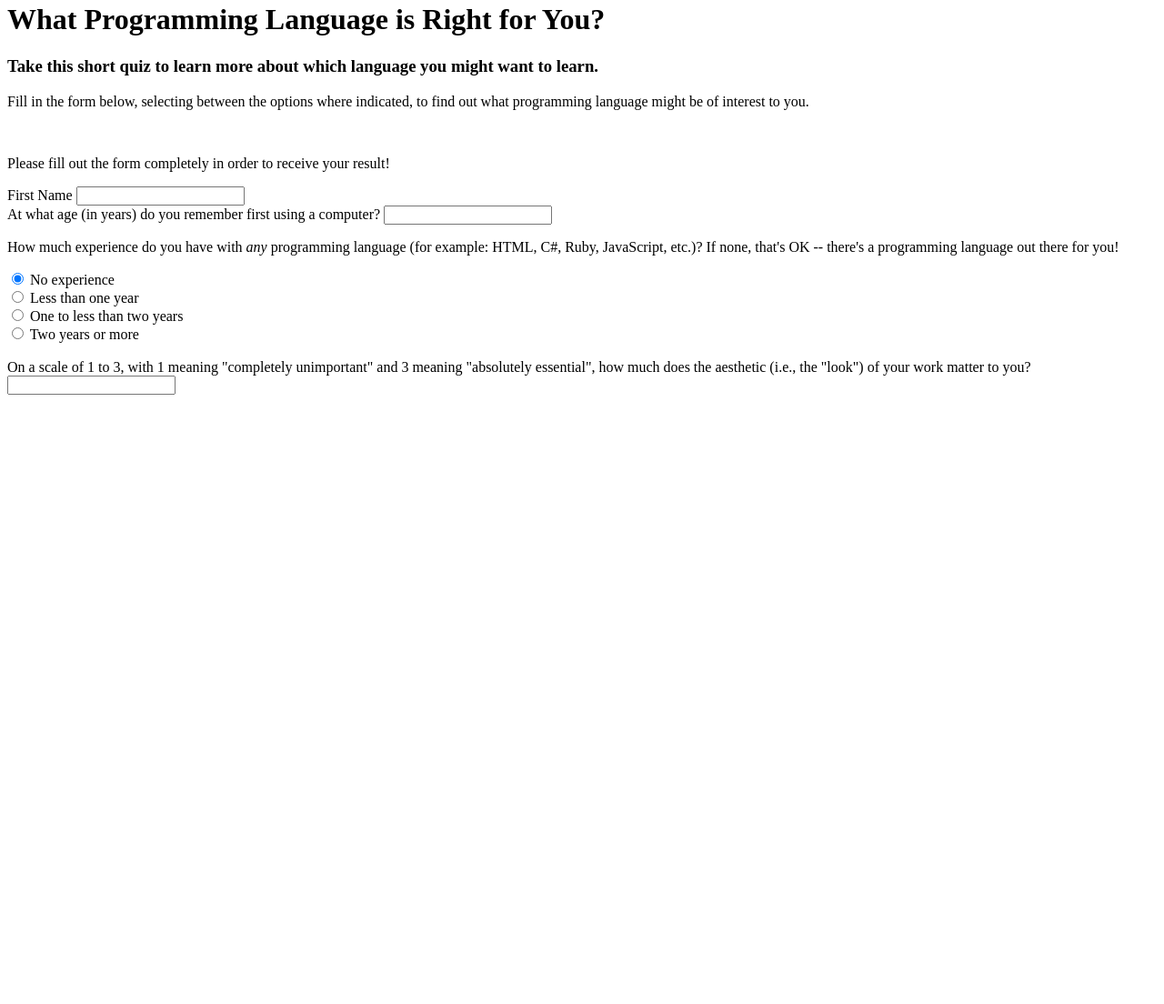
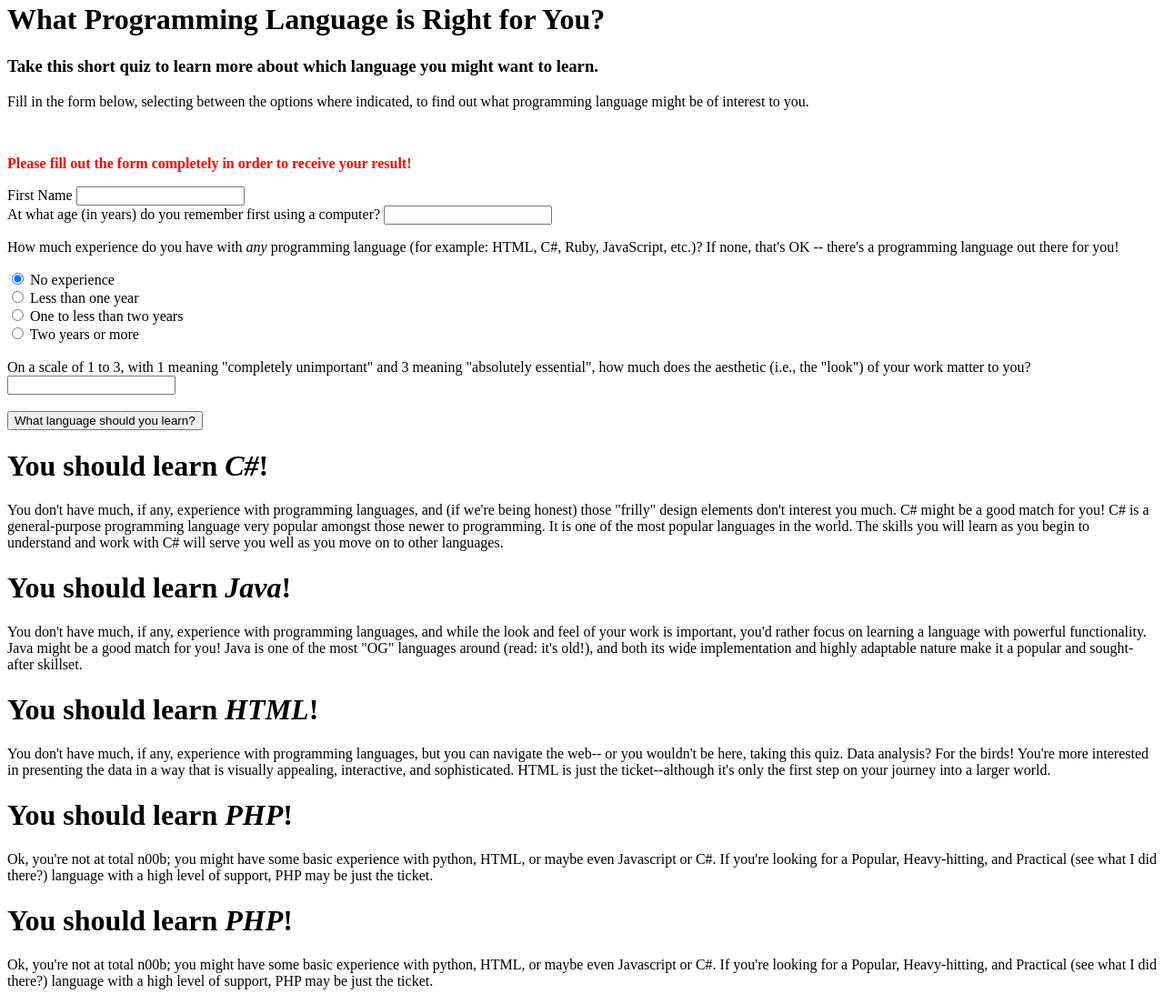
Before and after one commit to gramsower/prog-lang-selector, a plain HTML site: page index.html in a window 1280 px wide. Shown: the part 18-1122 px from the top of the page at 91% size. Before the commit the page ends 800 px from the top, so only its background shows below. Drawn offline with Linux system fonts and the light colour scheme.

Commit message:
WIP add additional HTML for programming language results.

```diff
--- a/css/styles.css
+++ b/css/styles.css
@@ -0,0 +1,8 @@
+/* .hidden {
+  display: none;
+} */
+
+#error-message {
+  font-weight: 600;
+  color: red;
+}
--- a/index.html
+++ b/index.html
@@ -6,19 +6,19 @@
   <title>Programming Language Selector</title>
 </head>
 <body>
-  <h1>What Programming Language is Right for You?</h1>
-  <h3>Take this short quiz to learn more about which language you might want to learn.</h3>
-  <p>Fill in the form below, selecting between the options where indicated, to find out what programming language might be of interest to you.</p>
-  <br>
+  <div>
+    <h1 id="title">What Programming Language is Right for You?</h1>
+    <h3 id="subtitle">Take this short quiz to learn more about which language you might want to learn.</h3>
+    <p id="instructions">Fill in the form below, selecting between the options where indicated, to find out what programming language might be of interest to you.</p><br>
+
     <form id="userInfo">
       <p id="error-message" class="hidden">Please fill out the form completely in order to receive your result!</p>
       <label for="name">First Name</label>
-    <input id="name" type="text">
-    <br>
+      <input id="name" type="text"><br>
       <label for="firstCompAge">At what age (in years) do you remember first using a computer?</label>
-    <input id="age" type="text">
-    <br>
+      <input id="age" type="text"><br>
       <p>How much experience do you have with <em>any</em> programming language (for example: HTML, C#, Ruby, JavaScript, etc.)? If none, that's OK -- there's a programming language out there for you!</p>
+
       <form id="radio-form">
         <label>
           <input type="radio" name="Experience" value="noExperience" checked>
@@ -35,22 +35,40 @@
         <label>
           <input type="radio" name="Experience" id="moreThanTwo">
           Two years or more
-      </label>
-      <br>
-      <br>
+        </label><br><br>
       </form>
       <form>
         <label for="looks">On a scale of 1 to 3, with 1 meaning "completely unimportant" and 3 meaning "absolutely essential", how much does the aesthetic (i.e., the "look") of your work matter to you?</label>
         <input id="looks" type="number">
       </form>
+      <br>
+      <button type="submit">What language should you learn?</button>
+    </form>
+  </div>
 
+  <div id="C#" class="hidden">
+    <h1>You should learn <em>C#</em>!</h1>
+    <p>You don't have much, if any, experience with programming languages, and (if we're being honest) those "frilly" design elements don't interest you much. C# might be a good match for you! C# is a general-purpose programming language very popular amongst those newer to programming. It is one of the most popular languages in the world. The skills you will learn as you begin to understand and work with C# will serve you well as you move on to other languages.</p>
+  </div>
 
-    </label>
+  <div id="Java" class="hidden">
+    <h1>You should learn <em>Java</em>!</h1>
+    <p>You don't have much, if any, experience with programming languages, and while the look and feel of your work is important, you'd rather focus on learning a language with powerful functionality. Java might be a good match for you! Java is one of the most "OG" languages around (read: it's old!), and both its wide implementation and highly adaptable nature make it a popular and sought-after skillset.</p>
+  </div>
 
+  <div id="HTML" class="hidden">
+    <h1>You should learn <em>HTML</em>!</h1>
+    <p>You don't have much, if any, experience with programming languages, but you can navigate the web-- or you wouldn't be here, taking this quiz. Data analysis? For the birds! You're more interested in presenting the data in a way that is visually appealing, interactive, and sophisticated. HTML is just the ticket--although it's only the first step on your journey into a larger world.</p>
+  </div>
 
+  <div id="PHP" class="hidden">
+    <h1>You should learn <em>PHP</em>!</h1>
+    <p>Ok, you're not at total n00b; you might have some basic experience with python, HTML, or maybe even Javascript or C#.  If you're looking for a Popular, Heavy-hitting, and Practical (see what I did there?) language with a high level of support, PHP may be just the ticket.</p>
+  </div>
 
-
-
-
+  <div id="PHP" class="hidden">
+    <h1>You should learn <em>PHP</em>!</h1>
+    <p>Ok, you're not at total n00b; you might have some basic experience with python, HTML, or maybe even Javascript or C#.  If you're looking for a Popular, Heavy-hitting, and Practical (see what I did there?) language with a high level of support, PHP may be just the ticket.</p>
+  </div>
 
 </body>
```
Lines whose indentation alone changed are shown as unchanged.
